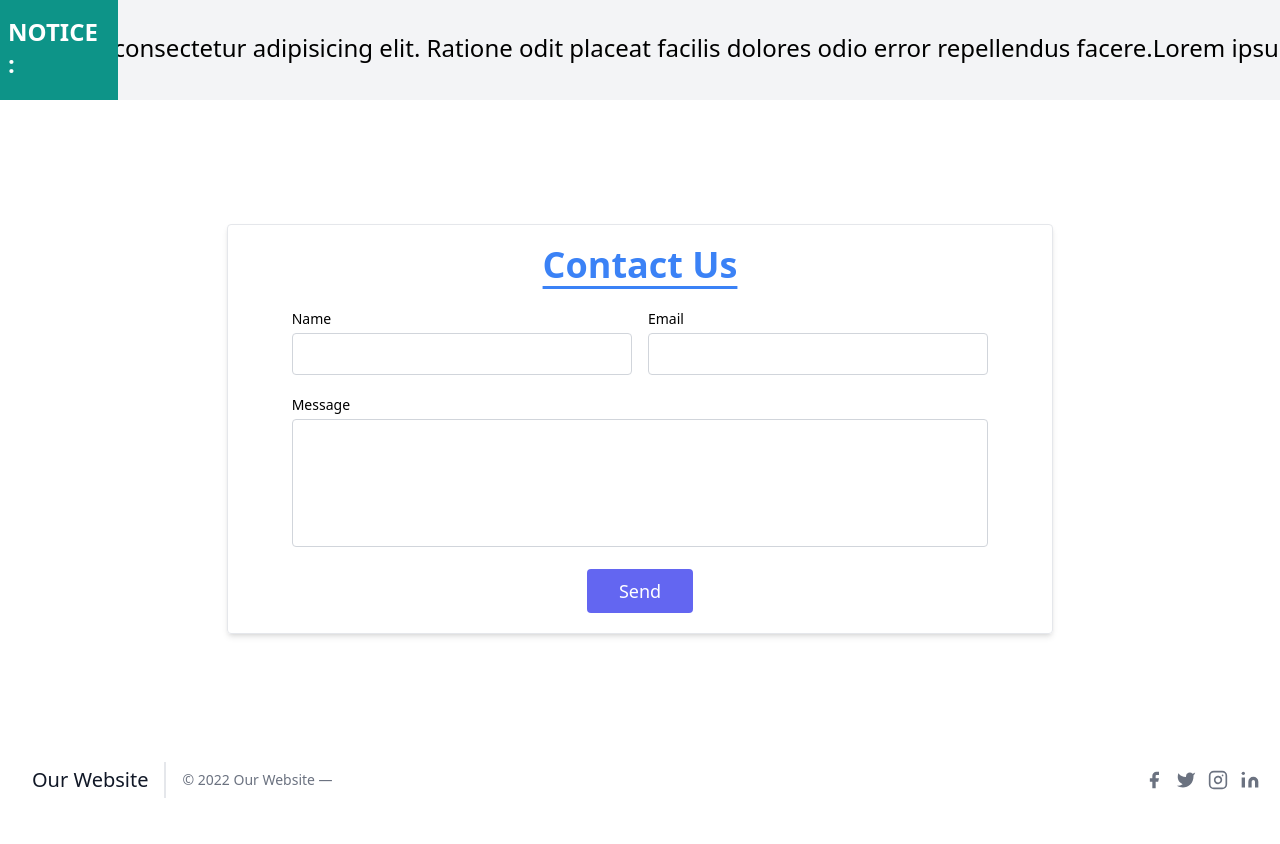
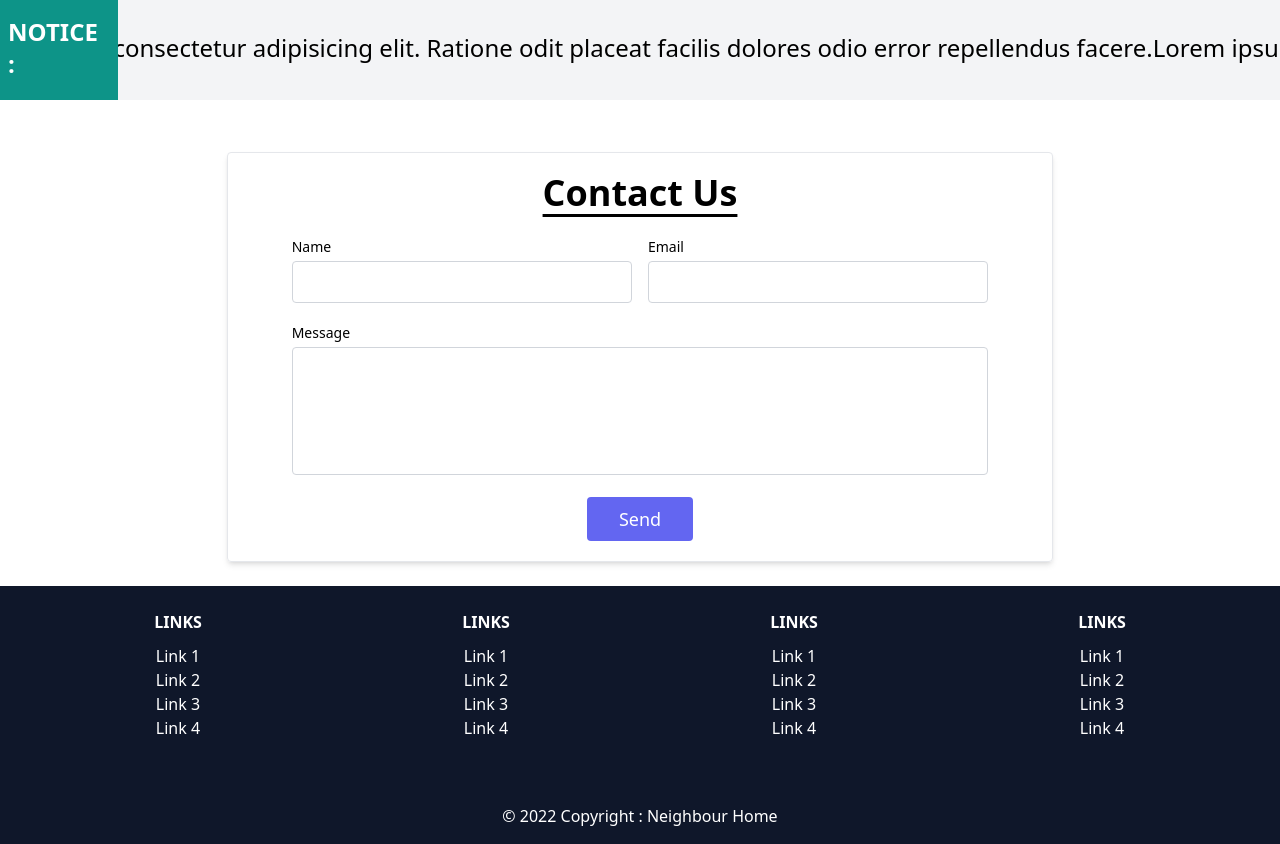
Before and after one commit to khanshorif331/neighbour-home, a React (Create React App) app: page / in a window 1280 px wide. Shown: the part 3680-4524 px from the top of the page. Built offline with nearby package versions, Linux system fonts and the light colour scheme.

Commit message:
contact and footer redesign

```diff
--- a/src/Pages/Homepage/Contact/Contact.js
+++ b/src/Pages/Homepage/Contact/Contact.js
@@ -5,9 +5,9 @@ const Contact = () => {
         <section>
             <form>
                 <section className="text-white body-font relative">
-                    <div className="container px-5 py-24 mx-auto">
+                    <div className="container px-5 py-6 mx-auto">
                         <div className="lg:w-2/3 md:w-2/3 mx-auto border p-5 md:px-16 shadow-md rounded">
-                            <h2 className='text-center text-4xl font-bold underline underline-offset-8 decoration-blue-500 text-blue-500 mb-5'>Contact Us</h2>
+                            <h2 className='text-center text-4xl font-bold underline underline-offset-8 decoration-black text-black mb-5'>Contact Us</h2>
                             <div className="flex flex-wrap -m-2">
                                 <div className="p-2 md:w-1/2 w-full">
                                     <div className="relative">
--- a/src/components/Footer/Footer.js
+++ b/src/components/Footer/Footer.js
@@ -6,39 +6,90 @@ const Footer = () => {
     // console.log(date);
 
     return (
-        <footer className="text-gray-600 body-font">
-            <div className="container px-5 py-8 mx-auto flex items-center sm:flex-row flex-col">
-                <p className="flex title-font font-medium items-center md:justify-start justify-center text-gray-900">
+        <footer className="bg-slate-900 text-center lg:text-center text-white">
+            <div className="container p-6">
+                <div className="grid lg:grid-cols-4 md:grid-cols-2">
+                    <div className="mb-6">
+                        <h5 className="uppercase font-bold mb-2.5 ">Links</h5>
 
-                    <span className="ml-3 text-xl">Our Website</span>
-                </p>
-                <p className="text-sm text-gray-500 sm:ml-4 sm:pl-4 sm:border-l-2 sm:border-gray-200 sm:py-2 sm:mt-0 mt-4">© {date} Our Website —
-                    <a href="https://twitter.com/knyttneve" className="text-gray-600 ml-1" rel="noopener noreferrer" target="_blank"></a>
-                </p>
-                <span className="inline-flex sm:ml-auto sm:mt-0 mt-4 justify-center sm:justify-start">
-                    <a className="text-gray-500">
-                        <svg fill="currentColor" strokeLinecap="round" strokeLinejoin="round" strokeWidth="2" className="w-5 h-5" viewBox="0 0 24 24">
-                            <path d="M18 2h-3a5 5 0 00-5 5v3H7v4h3v8h4v-8h3l1-4h-4V7a1 1 0 011-1h3z"></path>
-                        </svg>
-                    </a>
-                    <a className="ml-3 text-gray-500">
-                        <svg fill="currentColor" strokeLinecap="round" strokeLinejoin="round" strokeWidth="2" className="w-5 h-5" viewBox="0 0 24 24">
-                            <path d="M23 3a10.9 10.9 0 01-3.14 1.53 4.48 4.48 0 00-7.86 3v1A10.66 10.66 0 013 4s-4 9 5 13a11.64 11.64 0 01-7 2c9 5 20 0 20-11.5a4.5 4.5 0 00-.08-.83A7.72 7.72 0 0023 3z"></path>
-                        </svg>
-                    </a>
-                    <a className="ml-3 text-gray-500">
-                        <svg fill="none" stroke="currentColor" strokeLinecap="round" strokeLinejoin="round" strokeWidth="2" className="w-5 h-5" viewBox="0 0 24 24">
-                            <rect width="20" height="20" x="2" y="2" rx="5" ry="5"></rect>
-                            <path d="M16 11.37A4 4 0 1112.63 8 4 4 0 0116 11.37zm1.5-4.87h.01"></path>
-                        </svg>
-                    </a>
-                    <a className="ml-3 text-gray-500">
-                        <svg fill="currentColor" stroke="currentColor" strokeLinecap="round" strokeLinejoin="round" strokeWidth="0" className="w-5 h-5" viewBox="0 0 24 24">
-                            <path stroke="none" d="M16 8a6 6 0 016 6v7h-4v-7a2 2 0 00-2-2 2 2 0 00-2 2v7h-4v-7a6 6 0 016-6zM2 9h4v12H2z"></path>
-                            <circle cx="4" cy="4" r="2" stroke="none"></circle>
-                        </svg>
-                    </a>
-                </span>
+                        <ul className="list-none mb-0">
+                            <li>
+                                <a href="#!" className="">Link 1</a>
+                            </li>
+                            <li>
+                                <a href="#!" className="">Link 2</a>
+                            </li>
+                            <li>
+                                <a href="#!" className="">Link 3</a>
+                            </li>
+                            <li>
+                                <a href="#!" className="">Link 4</a>
+                            </li>
+                        </ul>
+                    </div>
+
+                    <div className="mb-6">
+                        <h5 className="uppercase font-bold mb-2.5 ">Links</h5>
+
+                        <ul className="list-none mb-0">
+                            <li>
+                                <a href="#!" className="">Link 1</a>
+                            </li>
+                            <li>
+                                <a href="#!" className="">Link 2</a>
+                            </li>
+                            <li>
+                                <a href="#!" className="">Link 3</a>
+                            </li>
+                            <li>
+                                <a href="#!" className="">Link 4</a>
+                            </li>
+                        </ul>
+                    </div>
+
+                    <div className="mb-6">
+                        <h5 className="uppercase font-bold mb-2.5 ">Links</h5>
+
+                        <ul className="list-none mb-0">
+                            <li>
+                                <a href="#!" className="">Link 1</a>
+                            </li>
+                            <li>
+                                <a href="#!" className="">Link 2</a>
+                            </li>
+                            <li>
+                                <a href="#!" className="">Link 3</a>
+                            </li>
+                            <li>
+                                <a href="#!" className="">Link 4</a>
+                            </li>
+                        </ul>
+                    </div>
+
+                    <div className="mb-6">
+                        <h5 className="uppercase font-bold mb-2.5 ">Links</h5>
+
+                        <ul className="list-none mb-0">
+                            <li>
+                                <a href="#!" className="">Link 1</a>
+                            </li>
+                            <li>
+                                <a href="#!" className="">Link 2</a>
+                            </li>
+                            <li>
+                                <a href="#!" className="">Link 3</a>
+                            </li>
+                            <li>
+                                <a href="#!" className="">Link 4</a>
+                            </li>
+                        </ul>
+                    </div>
+                </div>
+            </div>
+
+            <div className=" text-center p-4">
+                © {date} Copyright :
+                <a className="" href="/"> Neighbour Home</a>
             </div>
         </footer>
     );
```
Also changed, not shown: public/index.html (+0 -13 lines).
